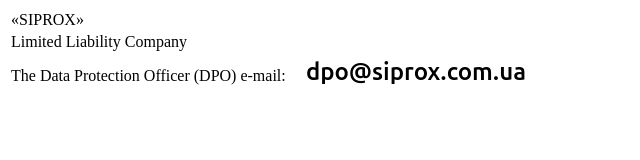
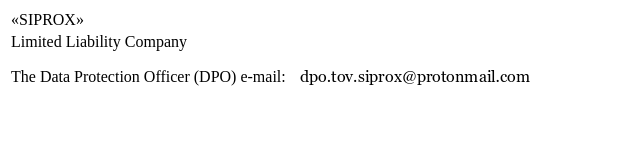
Before and after one commit to dpo-tov-siprox/dpo-tov-siprox.github.io, a plain HTML site: page index.html in a window 1280 px wide. Shown: the whole page, without its empty margins (0-640 px from the left). Drawn offline with Linux system fonts and the light colour scheme.

Commit message:
Update index.html

```diff
--- a/index.html
+++ b/index.html
@@ -7,7 +7,7 @@
 <td>Limited Liability Company</td><td></td>
 </tr>
 <tr>
-<td>The Data Protection Officer (DPO) e-mail:</td><td><img src="images/siprox.png" </td>
+<td>The Data Protection Officer (DPO) e-mail:</td><td><img src="images/dpo-siprox.png" </td>
 </tr>
 </tr>
 </table>
```
